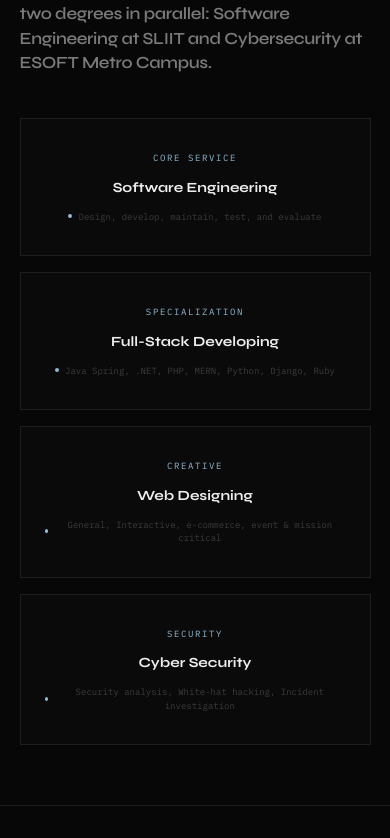
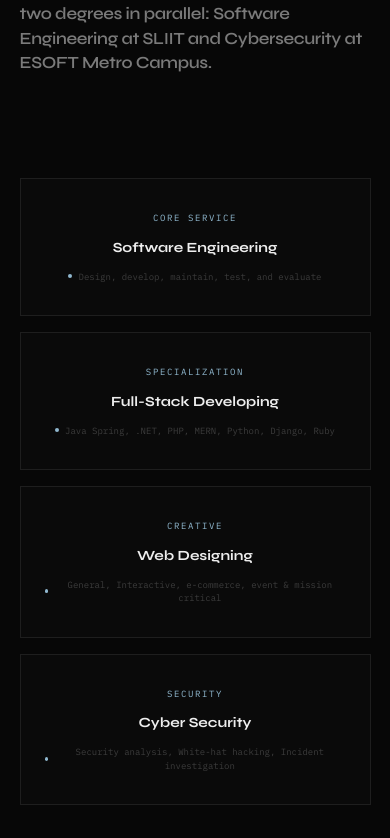
Before and after one commit to harithsenura/P, a Next.js app: page / in a window 390 px wide. Shown: the part 986-1824 px from the top of the page. Built offline with nearby package versions, Linux system fonts and the light colour scheme.

Commit message:
feat: align about expertise cards in a single full-width row

```diff
--- a/src/app/globals.css
+++ b/src/app/globals.css
@@ -57,7 +57,9 @@ body {
 }
 
 /* Fix for iOS Safari touch issues */
-a, button, [role="button"] {
+a,
+button,
+[role="button"] {
   cursor: pointer;
   -webkit-tap-highlight-color: transparent;
 }
@@ -106,11 +108,14 @@ a, button, [role="button"] {
   transition: width .2s, height .2s;
 }
 
-@media (max-width: 900px), (pointer: coarse) {
+@media (max-width: 900px),
+(pointer: coarse) {
   body {
     cursor: auto !important;
   }
-  .cursor, .cursor-ring {
+
+  .cursor,
+  .cursor-ring {
     display: none !important;
   }
 }
@@ -154,7 +159,8 @@ nav {
   backdrop-filter: blur(10px);
 }
 
-nav > *, .hero-nav > * {
+nav>*,
+.hero-nav>* {
   pointer-events: auto;
 }
 
@@ -241,7 +247,7 @@ nav > *, .hero-nav > * {
 
 [data-theme="dark"] .nav-cta {
   color: #ffffff !important;
-  border-color: rgba(255,255,255,0.2) !important;
+  border-color: rgba(255, 255, 255, 0.2) !important;
 }
 
 .nav-cta:hover {
@@ -261,7 +267,7 @@ nav > *, .hero-nav > * {
 }
 
 .hero-content {
-  margin-top: 20px;
+  margin-top: 50px;
   display: flex;
   flex-direction: column;
   width: 100%;
@@ -309,9 +315,9 @@ nav > *, .hero-nav > * {
 }
 
 [data-theme="dark"] .hero-badge {
-  background: rgba(255,255,255,0.05) !important;
+  background: rgba(255, 255, 255, 0.05) !important;
   color: #ffffff !important;
-  border-color: rgba(255,255,255,0.2) !important;
+  border-color: rgba(255, 255, 255, 0.2) !important;
 }
 
 .hero-badge::before {
@@ -556,9 +562,21 @@ section {
 
 .edu-row {
   display: grid;
-  grid-template-columns: repeat(auto-fit, minmax(280px, 1fr));
+  grid-template-columns: repeat(4, 1fr);
   gap: 16px;
-  margin-top: 24px;
+  margin-top: 60px;
+}
+
+@media (max-width: 1100px) {
+  .edu-row {
+    grid-template-columns: repeat(2, 1fr);
+  }
+}
+
+@media (max-width: 640px) {
+  .edu-row {
+    grid-template-columns: 1fr;
+  }
 }
 
 .edu-card {
--- a/src/components/About.tsx
+++ b/src/components/About.tsx
@@ -35,6 +35,9 @@ export default function About() {
         <div className="about-side">Who I Am</div>
         <div>
           <p className="about-bio">I am <strong>Harith Divarathna</strong>, a <em>Fullstack Software Engineer</em> passionate about crafting end-to-end digital products — scalable web apps, native Android &amp; iOS apps, and seamless cross-platform experiences. <em>Currently pursuing two degrees in parallel: Software Engineering at SLIIT and Cybersecurity at ESOFT Metro Campus.</em></p>
+        </div>
+      </div>
+
       <div className="edu-row">
         <div className="edu-card">
           <span className="edu-sch">Core Service</span>
@@ -57,8 +60,6 @@ export default function About() {
           <span className="edu-st">Security analysis, White-hat hacking, Incident investigation</span>
         </div>
       </div>
-        </div>
-      </div>
     </section>
   );
 }
```
Lines whose indentation alone changed are shown as unchanged.
